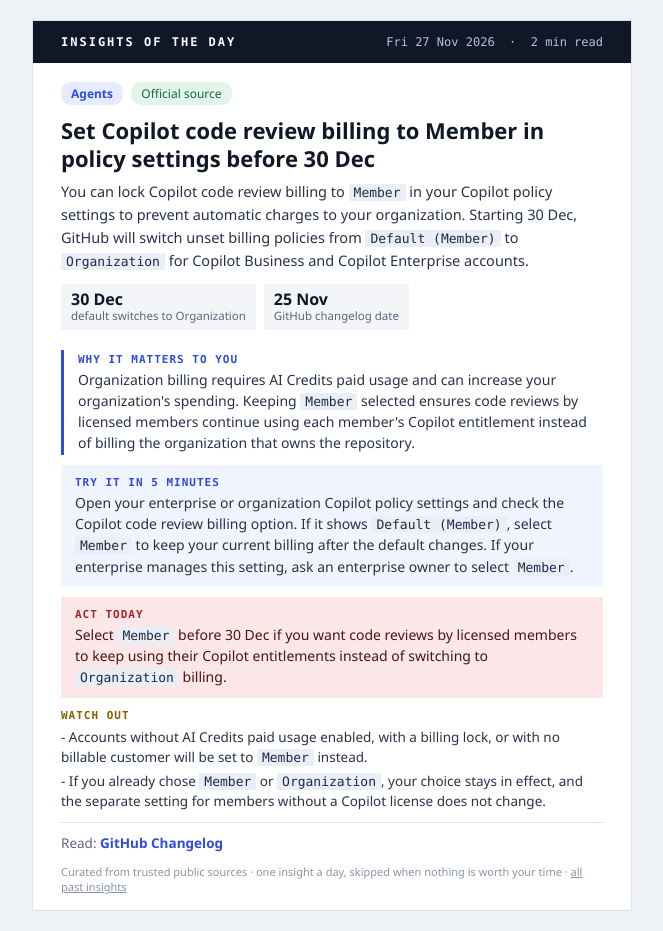
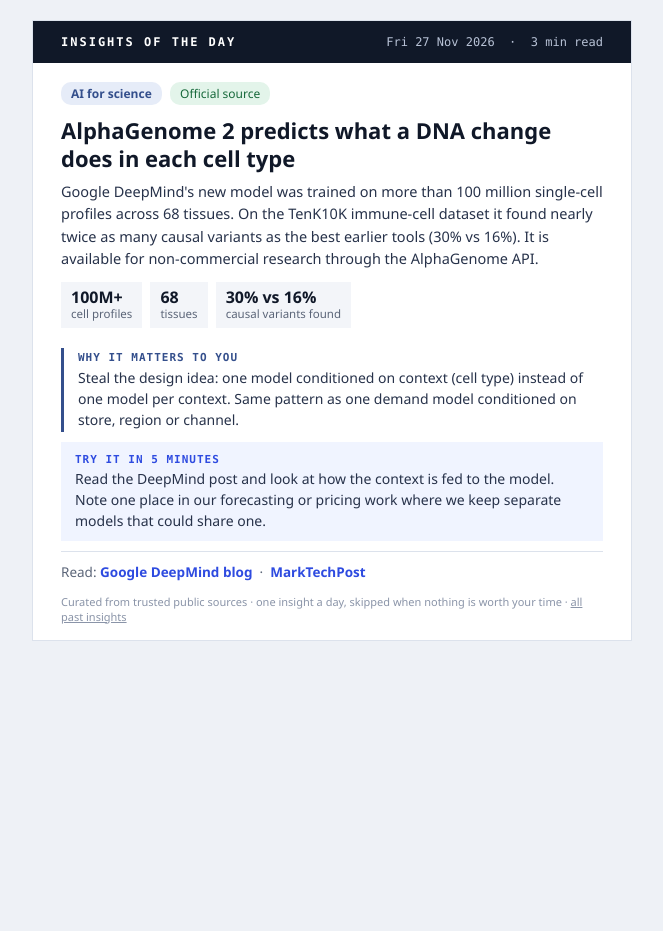
Before and after one commit to MercyDavidTG/ai-tip-of-the-day, a plain HTML site: page docs/archive/2026-11-27.html in a window 1280 px wide. Shown: the whole page, without its empty margins (308-971 px from the left). After the commit the page ends 800 px from the top, so only its background shows below. Drawn offline with Linux system fonts and the light colour scheme.

Commit message:
Insight for 2026-11-27: AlphaGenome 2 per-cell-type variant effects (hand-picked, sent by the v0 Sender at 10:00)

```diff
--- a/docs/archive/2026-11-27.html
+++ b/docs/archive/2026-11-27.html
@@ -1,36 +1,36 @@
 <!DOCTYPE html>
 <html lang="en"><head><meta charset="utf-8"><meta name="viewport" content="width=device-width,initial-scale=1">
-<title>Agents · Set Copilot code review billing to Member in policy settings before 30 Dec</title></head>
+<title>AI for science · AlphaGenome 2 predicts what a DNA change does in each cell type</title></head>
 <body style="margin:0;padding:0;background:#EEF1F6;">
 <table role="presentation" width="100%" cellpadding="0" cellspacing="0" border="0" bgcolor="#EEF1F6"><tr><td align="center" style="padding:20px 10px;">
 <table role="presentation" width="600" cellpadding="0" cellspacing="0" border="0" bgcolor="#FFFFFF" style="width:600px;max-width:600px;background:#FFFFFF;font-family:'Segoe UI',Arial,sans-serif;color:#101828;border:1px solid #DCE2EC;">
 <tr><td bgcolor="#101828" style="background:#101828;padding:14px 28px;">
 <table role="presentation" width="100%" cellpadding="0" cellspacing="0" border="0"><tr>
 <td style="font-size:12px;letter-spacing:2px;font-weight:bold;color:#FFFFFF;font-family:Consolas,'Courier New',monospace;">INSIGHTS OF THE DAY</td>
-<td align="right" style="font-size:12px;color:#B8C2D6;font-family:Consolas,'Courier New',monospace;">Fri 27 Nov 2026 &nbsp;·&nbsp; 2 min read</td>
+<td align="right" style="font-size:12px;color:#B8C2D6;font-family:Consolas,'Courier New',monospace;">Fri 27 Nov 2026 &nbsp;·&nbsp; 3 min read</td>
 </tr></table></td></tr>
 <tr><td style="padding:18px 28px 0;">
-<span style="display:inline-block;font-size:12px;font-weight:bold;color:#2E4BE0;background:#E6EBFF;padding:3px 10px;border-radius:10px;">Agents</span>
+<span style="display:inline-block;font-size:12px;font-weight:bold;color:#344F8C;background:#E6ECF8;padding:3px 10px;border-radius:10px;">AI for science</span>
 &nbsp;<span style="display:inline-block;font-size:12px;color:#17693B;background:#E3F4EA;padding:3px 10px;border-radius:10px;">Official source</span>
 </td></tr>
-<tr><td style="padding:12px 28px 0;font-size:22px;line-height:1.25;font-weight:bold;color:#101828;">Set Copilot code review billing to Member in policy settings before 30 Dec</td></tr>
-<tr><td style="padding:8px 28px 0;font-size:14.5px;line-height:1.55;color:#27324A;">You can lock Copilot code review billing to <code style="font-family:Consolas,\'Courier New\',monospace;font-size:13px;background:#E9EEF7;color:#1F2A44;padding:1px 5px;">Member</code> in your Copilot policy settings to prevent automatic charges to your organization. Starting 30 Dec, GitHub will switch unset billing policies from <code style="font-family:Consolas,\'Courier New\',monospace;font-size:13px;background:#E9EEF7;color:#1F2A44;padding:1px 5px;">Default (Member)</code> to <code style="font-family:Consolas,\'Courier New\',monospace;font-size:13px;background:#E9EEF7;color:#1F2A44;padding:1px 5px;">Organization</code> for Copilot Business and Copilot Enterprise accounts.</td></tr>
-<tr><td style="padding:12px 28px 0;"><table role="presentation" cellpadding="0" cellspacing="0" border="0"><tr><td valign="top" style="padding:0 8px 8px 0;"><table role="presentation" cellpadding="0" cellspacing="0" border="0"><tr><td bgcolor="#F3F5F9" style="padding:6px 10px;background:#F3F5F9;"><div style="font-size:16px;font-weight:bold;color:#101828;line-height:1.2;white-space:nowrap;">30 Dec</div><div style="font-size:11.5px;color:#5B6578;line-height:1.3;white-space:nowrap;">default switches to Organization</div></td></tr></table></td><td valign="top" style="padding:0 8px 8px 0;"><table role="presentation" cellpadding="0" cellspacing="0" border="0"><tr><td bgcolor="#F3F5F9" style="padding:6px 10px;background:#F3F5F9;"><div style="font-size:16px;font-weight:bold;color:#101828;line-height:1.2;white-space:nowrap;">25 Nov</div><div style="font-size:11.5px;color:#5B6578;line-height:1.3;white-space:nowrap;">GitHub changelog date</div></td></tr></table></td></tr></table></td></tr>
+<tr><td style="padding:12px 28px 0;font-size:22px;line-height:1.25;font-weight:bold;color:#101828;">AlphaGenome 2 predicts what a DNA change does in each cell type</td></tr>
+<tr><td style="padding:8px 28px 0;font-size:14.5px;line-height:1.55;color:#27324A;">Google DeepMind's new model was trained on more than 100 million single-cell profiles across 68 tissues. On the TenK10K immune-cell dataset it found nearly twice as many causal variants as the best earlier tools (30% vs 16%). It is available for non-commercial research through the AlphaGenome API.</td></tr>
+<tr><td style="padding:12px 28px 0;"><table role="presentation" cellpadding="0" cellspacing="0" border="0"><tr><td valign="top" style="padding:0 8px 8px 0;"><table role="presentation" cellpadding="0" cellspacing="0" border="0"><tr><td bgcolor="#F3F5F9" style="padding:6px 10px;background:#F3F5F9;"><div style="font-size:16px;font-weight:bold;color:#101828;line-height:1.2;white-space:nowrap;">100M+</div><div style="font-size:11.5px;color:#5B6578;line-height:1.3;white-space:nowrap;">cell profiles</div></td></tr></table></td><td valign="top" style="padding:0 8px 8px 0;"><table role="presentation" cellpadding="0" cellspacing="0" border="0"><tr><td bgcolor="#F3F5F9" style="padding:6px 10px;background:#F3F5F9;"><div style="font-size:16px;font-weight:bold;color:#101828;line-height:1.2;white-space:nowrap;">68</div><div style="font-size:11.5px;color:#5B6578;line-height:1.3;white-space:nowrap;">tissues</div></td></tr></table></td><td valign="top" style="padding:0 8px 8px 0;"><table role="presentation" cellpadding="0" cellspacing="0" border="0"><tr><td bgcolor="#F3F5F9" style="padding:6px 10px;background:#F3F5F9;"><div style="font-size:16px;font-weight:bold;color:#101828;line-height:1.2;white-space:nowrap;">30% vs 16%</div><div style="font-size:11.5px;color:#5B6578;line-height:1.3;white-space:nowrap;">causal variants found</div></td></tr></table></td></tr></table></td></tr>
 
 <tr><td style="padding:12px 28px 0;">
 <table role="presentation" width="100%" cellpadding="0" cellspacing="0" border="0"><tr>
-<td style="border-left:3px solid #2E4BE0;padding:2px 0 2px 14px;font-size:14px;line-height:1.5;color:#27324A;">
-<div style="font-size:11px;letter-spacing:1px;font-weight:bold;color:#2E4BE0;font-family:Consolas,'Courier New',monospace;">WHY IT MATTERS TO YOU</div>Organization billing requires AI Credits paid usage and can increase your organization's spending. Keeping <code style="font-family:Consolas,\'Courier New\',monospace;font-size:13px;background:#E9EEF7;color:#1F2A44;padding:1px 5px;">Member</code> selected ensures code reviews by licensed members continue using each member's Copilot entitlement instead of billing the organization that owns the repository.</td>
+<td style="border-left:3px solid #344F8C;padding:2px 0 2px 14px;font-size:14px;line-height:1.5;color:#27324A;">
+<div style="font-size:11px;letter-spacing:1px;font-weight:bold;color:#344F8C;font-family:Consolas,'Courier New',monospace;">WHY IT MATTERS TO YOU</div>Steal the design idea: one model conditioned on context (cell type) instead of one model per context. Same pattern as one demand model conditioned on store, region or channel.</td>
 </tr></table></td></tr>
 <tr><td style="padding:10px 28px 0;">
 <table role="presentation" width="100%" cellpadding="0" cellspacing="0" border="0"><tr>
 <td bgcolor="#F0F4FF" style="background:#F0F4FF;padding:10px 14px;font-size:14px;line-height:1.5;color:#27324A;">
-<div style="font-size:11px;letter-spacing:1px;font-weight:bold;color:#2E4BE0;font-family:Consolas,'Courier New',monospace;">TRY IT IN 5 MINUTES</div>Open your enterprise or organization Copilot policy settings and check the Copilot code review billing option. If it shows <code style="font-family:Consolas,\'Courier New\',monospace;font-size:13px;background:#E9EEF7;color:#1F2A44;padding:1px 5px;">Default (Member)</code>, select <code style="font-family:Consolas,\'Courier New\',monospace;font-size:13px;background:#E9EEF7;color:#1F2A44;padding:1px 5px;">Member</code> to keep your current billing after the default changes. If your enterprise manages this setting, ask an enterprise owner to select <code style="font-family:Consolas,\'Courier New\',monospace;font-size:13px;background:#E9EEF7;color:#1F2A44;padding:1px 5px;">Member</code>.</td>
+<div style="font-size:11px;letter-spacing:1px;font-weight:bold;color:#2E4BE0;font-family:Consolas,'Courier New',monospace;">TRY IT IN 5 MINUTES</div>Read the DeepMind post and look at how the context is fed to the model. Note one place in our forecasting or pricing work where we keep separate models that could share one.</td>
 </tr></table></td></tr>
-<tr><td style="padding:10px 28px 0;"><table role="presentation" width="100%" cellpadding="0" cellspacing="0" border="0"><tr><td bgcolor="#FBE7E7" style="background:#FBE7E7;padding:10px 14px;font-size:14px;line-height:1.5;color:#4A1414;"><div style="font-size:11px;letter-spacing:1px;font-weight:bold;color:#A42727;font-family:Consolas,'Courier New',monospace;">ACT TODAY</div>Select <code style="font-family:Consolas,\'Courier New\',monospace;font-size:13px;background:#E9EEF7;color:#1F2A44;padding:1px 5px;">Member</code> before 30 Dec if you want code reviews by licensed members to keep using their Copilot entitlements instead of switching to <code style="font-family:Consolas,\'Courier New\',monospace;font-size:13px;background:#E9EEF7;color:#1F2A44;padding:1px 5px;">Organization</code> billing.</td></tr></table></td></tr>
-<tr><td style="padding:10px 28px 0;font-size:13.5px;line-height:1.5;color:#27324A;"><div style="font-size:11px;letter-spacing:1px;font-weight:bold;color:#8A5F00;font-family:Consolas,'Courier New',monospace;">WATCH OUT</div><div style="padding-top:3px;">- Accounts without AI Credits paid usage enabled, with a billing lock, or with no billable customer will be set to <code style="font-family:Consolas,\'Courier New\',monospace;font-size:13px;background:#E9EEF7;color:#1F2A44;padding:1px 5px;">Member</code> instead.</div><div style="padding-top:3px;">- If you already chose <code style="font-family:Consolas,\'Courier New\',monospace;font-size:13px;background:#E9EEF7;color:#1F2A44;padding:1px 5px;">Member</code> or <code style="font-family:Consolas,\'Courier New\',monospace;font-size:13px;background:#E9EEF7;color:#1F2A44;padding:1px 5px;">Organization</code>, your choice stays in effect, and the separate setting for members without a Copilot license does not change.</div></td></tr>
+
+
 
 <tr><td style="padding:10px 28px 0;"><table role="presentation" width="100%" cellpadding="0" cellspacing="0" border="0"><tr>
-<td style="border-top:1px solid #DCE2EC;padding-top:10px;font-size:13.5px;line-height:1.6;color:#5B6578;">Read: <a href="https://github.blog/changelog/2026-11-25-copilot-code-review-billing-will-default-to-the-organization" style="color:#2E4BE0;text-decoration:none;font-weight:bold;">GitHub Changelog</a></td></tr></table></td></tr>
+<td style="border-top:1px solid #DCE2EC;padding-top:10px;font-size:13.5px;line-height:1.6;color:#5B6578;">Read: <a href="https://deepmind.google/blog/alphagenome-2-deciphering-how-cells-read-dna-to-better-understand-disease/" style="color:#2E4BE0;text-decoration:none;font-weight:bold;">Google DeepMind blog</a> &nbsp;·&nbsp; <a href="https://www.marktechpost.com/2026/11/11/google-deepmind-alphagenome-2-cell-type-variant-effects/" style="color:#2E4BE0;text-decoration:none;font-weight:bold;">MarkTechPost</a></td></tr></table></td></tr>
 <tr><td style="padding:10px 28px 16px;font-size:11px;color:#8A94A8;">Curated from trusted public sources · one insight a day, skipped when nothing is worth your time · <a href="https://mercydavidtg.github.io/ai-tip-of-the-day/v2/" style="color:#8A94A8;">all past insights</a></td></tr>
 </table></td></tr></table></body></html>
```
Also changed, not shown: data/sent.json (+9 -3 lines), docs/feed.xml (+15 -15 lines), docs/latest.html (+12 -12 lines).
